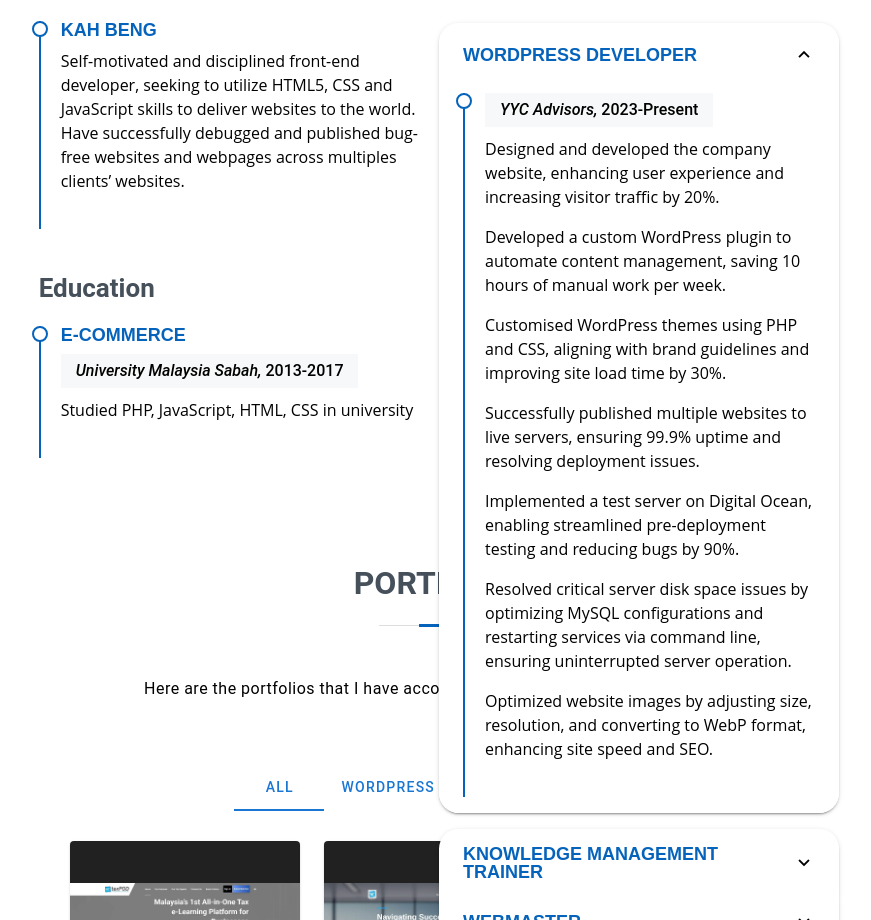
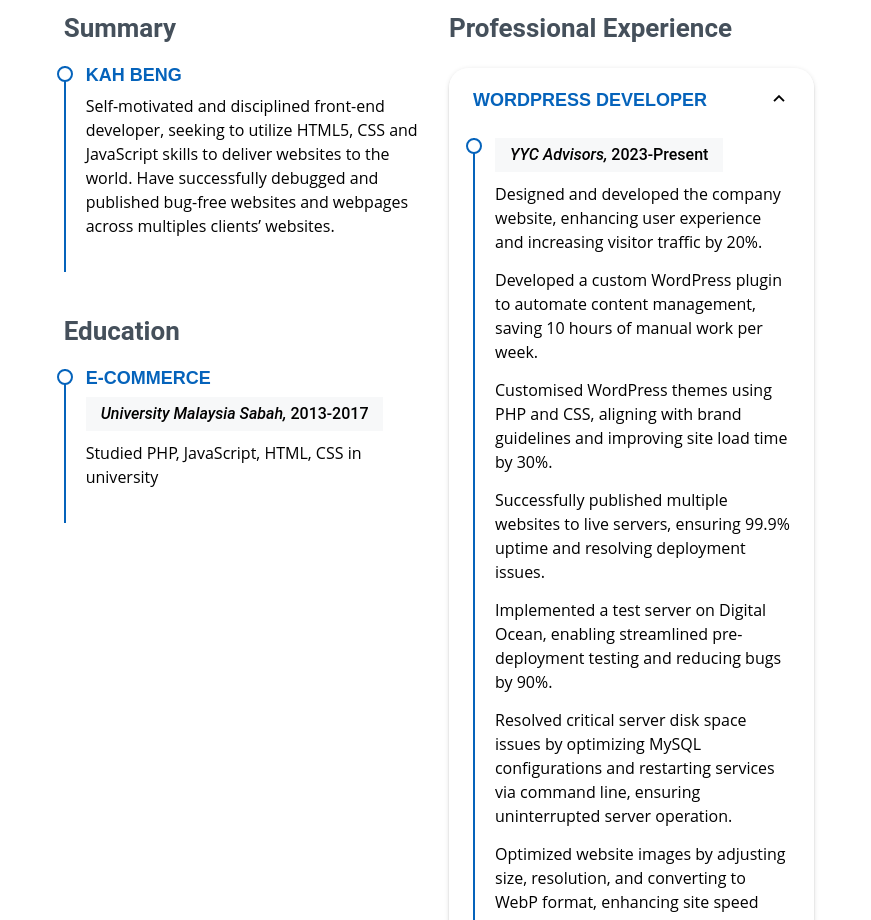
Before and after one commit to Kaben00/project-portfolio, a Vue app in the folder frontend/: page / in a window 1280 px wide. Shown: the part 1880-2800 px from the top of the page, without its empty margins (201-1072 px from the left). Built offline with nearby package versions, Linux system fonts and the light colour scheme.

Commit message:
Updated Website with better responsiveness

```diff
--- a/frontend/src/App.vue
+++ b/frontend/src/App.vue
@@ -33,13 +33,17 @@
   height: 100vh;
 }
 
-.about-me-section, .resume-section, .portfolio-section  {
+.about-me-section  {
   height: 100vh;
   background-color: white;
 }
 
+.portfolio-section, .resume-section {
+  height: fit-content;
+  background-color: white;
+}
+
 .footer-section {
-  height: 20vh;
   background-color: #f7f8f9;
 }
 </style>
--- a/frontend/src/assets/css/global.css
+++ b/frontend/src/assets/css/global.css
@@ -8,6 +8,15 @@
     line-height: 18px;
     font-size: 18px;
     font-weight: 600;
+  }
+
+  a {
+    text-decoration: none;
+    color: black;
+  }
+
+  a:hover {
+    color: blue;
   }
 
   .v-navigation-drawer__content {
@@ -84,15 +93,11 @@
     left: calc(50% - 20px);
   }
 
-  @media only screen and (max-width: 600px) {
+  @media only screen and (max-width: 1366px) {
     /* GENERAL */
     p {
       margin-bottom: 14px;
-      font-size: 14px;
-    }
-
-    .v-navigation-drawer {
-      display: none;
+      font-size: 16px;
     }
 
     .about-me-section,
@@ -122,6 +127,92 @@
     }
 
     .row, .about-us-description, .detailed-section {
+      flex-direction: row;
+      margin-right: 0px;
+      margin-left: 0px;
+    }
+
+    .v-img__img--contain {
+      object-fit: cover;
+    }
+
+    .v-application__wrap {
+      max-width: none;
+    }
+
+    .col-item-6 {
+      max-width: none;
+      margin: 10px auto;
+      padding: 0 10px;
+    }
+
+    /* PORTFOLIO SECTION */
+    .portfolio-section .v-responsive__sizer, .image-container, .detailed-section .image-container {
+      flex: none;
+    }
+
+    .about-us-description .v-responsive__sizer ~ .v-responsive__content {
+      margin-inline-start: auto;
+    }
+
+    .detailed-section .v-img {
+      height: auto !important;
+      width: 350px !important;
+    }
+
+    .v-card-text {
+      padding-left: 5px;
+      padding-right: 5px;
+    }
+
+    .text-content {
+      white-space: normal;
+    }
+  }
+
+  @media only screen and (max-width: 600px) {
+    /* GENERAL */
+    p {
+      margin-bottom: 14px;
+      font-size: 14px;
+    }
+
+    .v-navigation-drawer {
+      display: none;
+    }
+
+    .about-me-section,
+    .resume-section,
+    .portfolio-section,
+    .contact-section,
+    .footer-section {
+      height: fit-content !important;
+    }
+
+    /* HOME SECTION */
+    .homepage {
+      margin: auto;
+    }
+
+    .home-section .v-responsive {
+      display: block;
+      margin-left: 30px !important;
+    }
+
+    .text-h1 {
+      font-size: 56px !important;
+    }
+
+    .main-text {
+      font-size: 20px !important;
+    }
+
+    /* ABOUT ME SECTION */
+    .about-us-image-container {
+      margin-bottom: 40px;
+    }
+
+    .row, .about-us-description, .detailed-section {
       flex-direction: column;
       margin-right: 0px;
       margin-left: 0px;
@@ -129,7 +220,6 @@
 
     .about-us-image-container .v-img__img {
       position: absolute;
-      width: 300px;
     }
 
     .v-application__wrap {
@@ -154,9 +244,4 @@
     .text-content {
       white-space: normal;
     }
-
-    /* FOOTER SECTION */
-    .footer-section {
-      height: 10vh !important;
-    }
   }
--- a/frontend/src/components/Footer.vue
+++ b/frontend/src/components/Footer.vue
@@ -55,7 +55,7 @@
     flex-direction: column;
   }
 
-  .footer-caption {
-    align-items: end;
+  .footer-items .h3-title {
+    margin-top: 0;
   }
 </style>
--- a/frontend/src/components/NavMenu.vue
+++ b/frontend/src/components/NavMenu.vue
@@ -59,7 +59,7 @@ export default {
     },
 
     handleScroll() {
-      const sections = ['home', 'about', 'resume', 'portfolio', 'contact'];
+      const sections = ['home', 'about', 'resume', 'portfolio'];
       const offsets = sections.map(id => {
         const el = document.getElementById(id);
         return el ? el.getBoundingClientRect().top + window.scrollY : null;
--- a/frontend/src/components/PortfolioComponents/PortfolioProject.vue
+++ b/frontend/src/components/PortfolioComponents/PortfolioProject.vue
@@ -64,7 +64,7 @@
         {
           id: 1,
           title: 'TaxPOD Website',
-          description: 'Revamp <a href="https://taxpod.com.my" target="_blank">TaxPOD Website</a>',
+          description: 'Revamp&nbsp<a href="https://taxpod.com.my" target="_blank">TaxPOD Website</a>',
           imageUrl: taxpodImage,
           techStack: 'HTML, CSS, Javascript, PHP',
           category: 'WordPress',
@@ -105,7 +105,7 @@
         {
           id: 2,
           title: 'YYC & Co Website',
-          description: 'Revamp <a href="https://yyc.asia" target="_blank">YYC & Co Website</a>',
+          description: 'Revamp &nbsp<a href="https://yyc.asia" target="_blank">YYC & Co Website</a>',
           imageUrl: yycImage,
           techStack: 'HTML, CSS, Javascript, PHP',
           category: 'WordPress',
@@ -161,7 +161,7 @@
         {
           id: 3,
           title: 'YYC Advisors',
-          description: 'In Charge of <a href="https://www.yycadvisors.com" target="_blank">YYC Advisors Project</a>',
+          description: 'In Charge of&nbsp<a href="https://www.yycadvisors.com" target="_blank">YYC Advisors Project</a>',
           imageUrl: yycAdvisorsImage,
           techStack: 'HTML, CSS, Javascript',
           category: 'SiteSell',
@@ -217,6 +217,12 @@
               tasks: [
                 'Futhur Enhance Portfolio section.',
                 'Fill in the tasks and date.',
+              ],
+            },
+            {
+              date: '2024-05-05',
+              tasks: [
+                'Enhances Overall Website for Mobile Responsiveness',
               ],
             },
           ]
--- a/frontend/src/components/PortfolioComponents/PortfolioProjectDetail.vue
+++ b/frontend/src/components/PortfolioComponents/PortfolioProjectDetail.vue
@@ -10,7 +10,7 @@
       <div class="text-content">
         <v-card-title>{{ detail.title }}</v-card-title>
         <v-card-text v-html="detail.description"></v-card-text>
-        <v-card-text v-html="detail.techStack"></v-card-text>
+        <p><em>Tech Stack Used: <strong>{{ detail.techStack }}</strong></em></p>
         <div class="text-content-details">
           <div class="detailed-date-tasks" v-for="(detailEntry, index) in detail.details" :key="index">
           <h3>Date: {{ detailEntry.date }}</h3>
@@ -60,12 +60,7 @@
     .text-content {
       flex: 1;
       white-space: wrap;
-      padding: 20px;
-    }
-
-    .text-content-details {
-      scroll-behavior: smooth;
-      overflow-y: auto;
+      padding-left: 15px;
     }
 
     .v-card {
@@ -80,6 +75,11 @@
 
     .detailed-date-tasks {
       margin-bottom: 16px;
+    }
+
+    .text-content-details {
+      max-height: 500px;
+      overflow: auto;
     }
 
     .detailed-date-tasks h3 {
```
Also changed, not shown: 1 other file (tests, documents, lock files or other folders).
